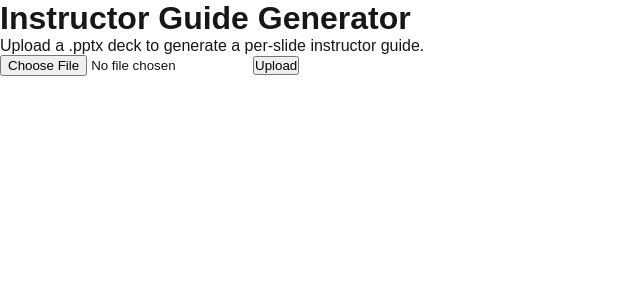
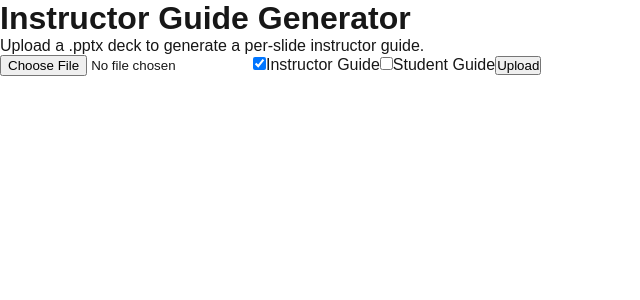
Before and after one commit to chai-tali/instructor-guide, a Next.js app: page / in a window 1280 px wide. Shown: the top 300 px of the page, without its empty margins (0-640 px from the left). Built offline with nearby package versions, Linux system fonts and the light colour scheme.

Commit message:
Add Instructor/Student Guide selection checkboxes to upload form

```diff
--- a/src/components/UploadForm.tsx
+++ b/src/components/UploadForm.tsx
@@ -6,6 +6,8 @@ import { useRouter } from "next/navigation";
 export function UploadForm() {
   const [uploading, setUploading] = useState(false);
   const [error, setError] = useState<string | null>(null);
+  const [wantsIG, setWantsIG] = useState(true);
+  const [wantsSG, setWantsSG] = useState(false);
   const router = useRouter();
 
   async function handleSubmit(e: React.FormEvent<HTMLFormElement>) {
@@ -19,10 +21,19 @@ export function UploadForm() {
       setError("Please choose a .pptx file");
       return;
     }
+    if (!wantsIG && !wantsSG) {
+      setError("Select at least one guide type");
+      return;
+    }
+
+    const guideTypes: string[] = [];
+    if (wantsIG) guideTypes.push("ig");
+    if (wantsSG) guideTypes.push("sg");
 
     setUploading(true);
     const formData = new FormData();
     formData.append("file", file);
+    formData.append("guideTypes", JSON.stringify(guideTypes));
 
     const res = await fetch("/api/upload", { method: "POST", body: formData });
     setUploading(false);
@@ -40,6 +51,14 @@ export function UploadForm() {
   return (
     <form onSubmit={handleSubmit}>
       <input type="file" name="file" accept=".pptx" />
+      <label>
+        <input type="checkbox" checked={wantsIG} onChange={(e) => setWantsIG(e.target.checked)} />
+        Instructor Guide
+      </label>
+      <label>
+        <input type="checkbox" checked={wantsSG} onChange={(e) => setWantsSG(e.target.checked)} />
+        Student Guide
+      </label>
       <button type="submit" disabled={uploading}>
         {uploading ? "Uploading..." : "Upload"}
       </button>
```
